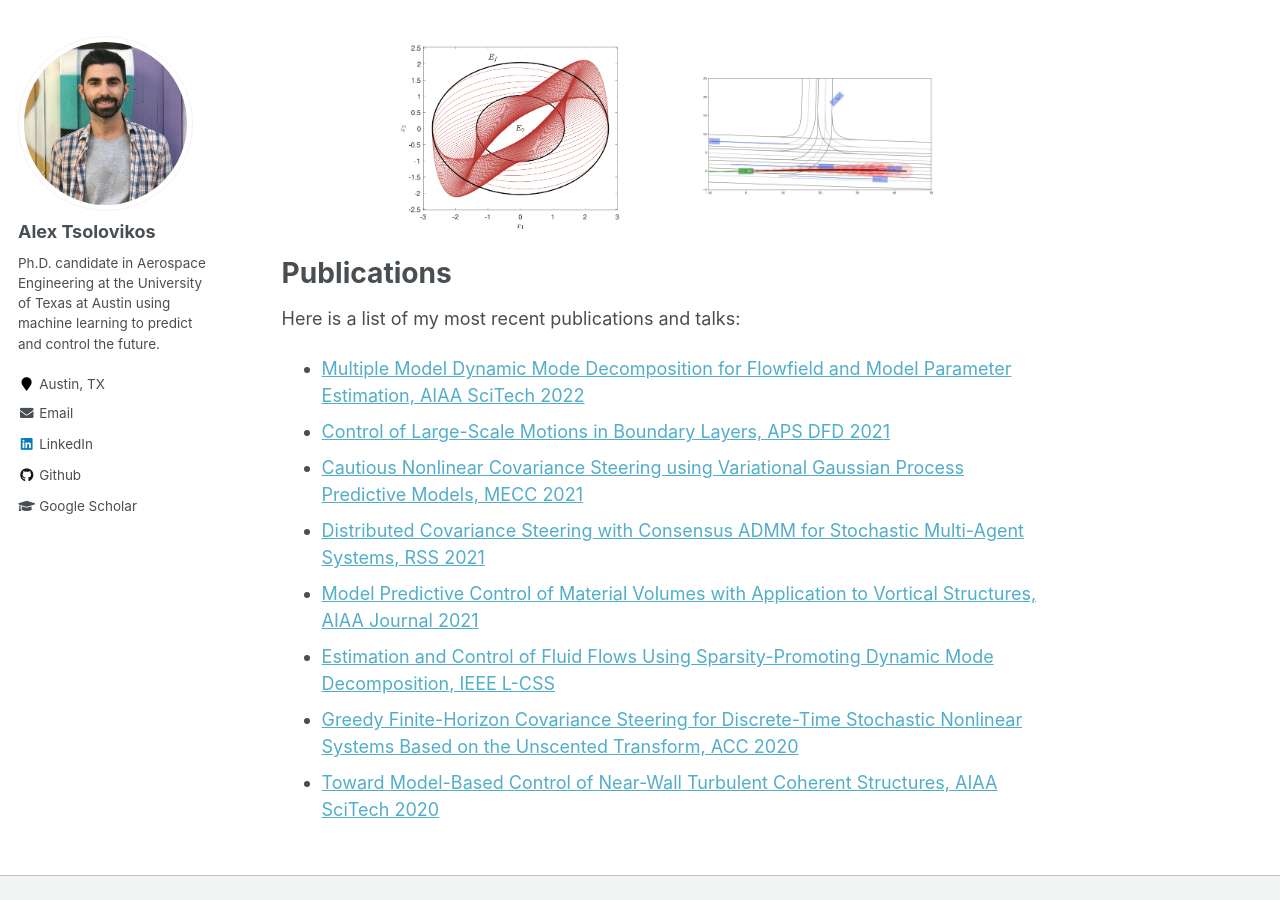
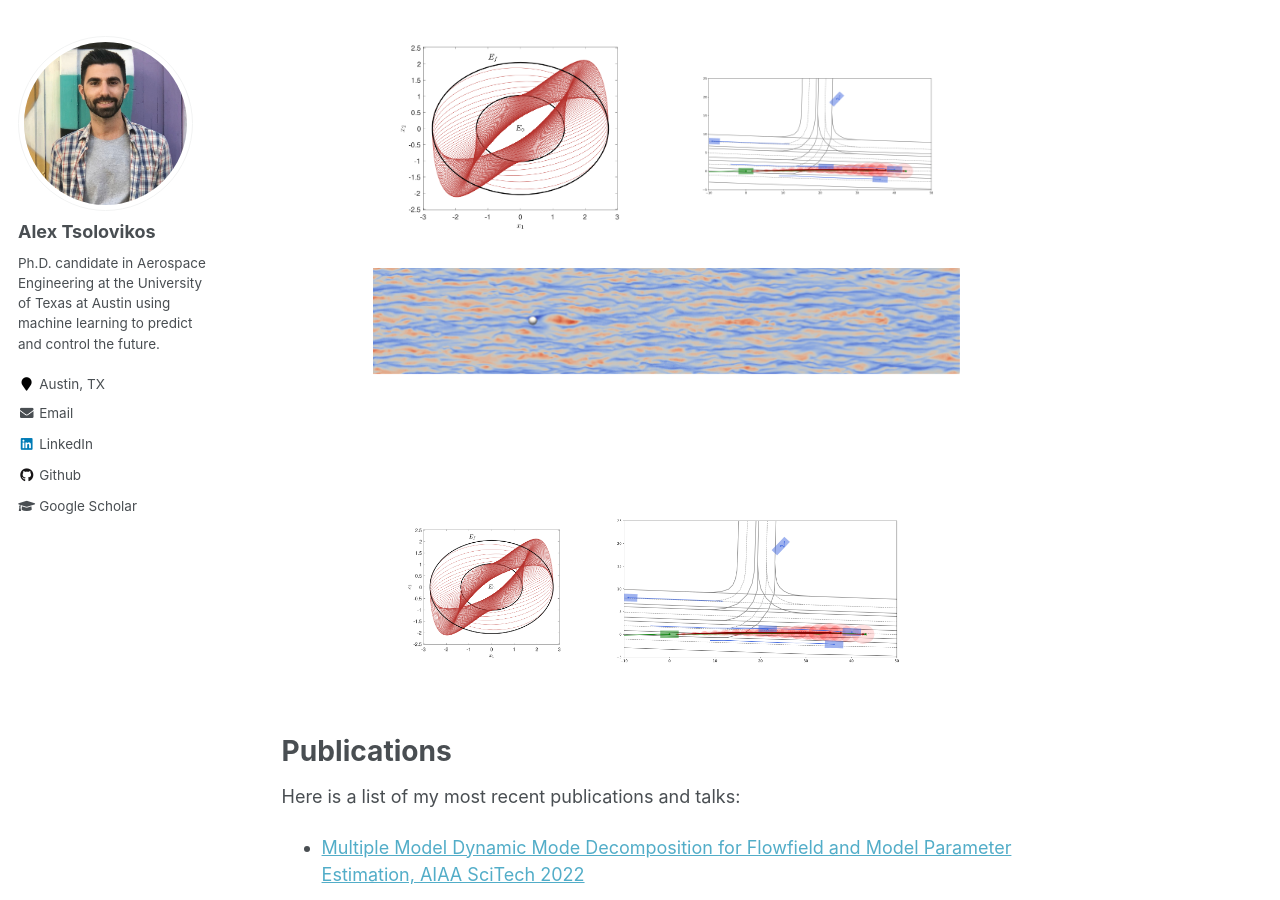
Before and after one commit to alextsolovikos/alextsolovikos.github.io, a Jekyll site: the page built from _pages/about.md, in a window 1280 px wide and 900 px high, scrolled down 1878 px. Built offline with Jekyll 4.4.1, drawn with Linux system fonts in a browser that asks for light colours.

Commit message:
Update about.md

```diff
--- a/_pages/about.md
+++ b/_pages/about.md
@@ -60,7 +60,21 @@
   </tbody>
 </table>
 
-
+<table style="width: 600px; margin-left: auto; margin-right: auto; border: 0px;">
+  <tbody>
+    <tr>
+      <td colspan=2 style="width: 600px; height: 200px; text-align: center; vertical-align: top; border: 0px;">
+        <a><img src="https://alextsolovikos.github.io/docs/gif_tbl_small_animation_top_vew.gif" alt="Flow Control" width="600px"></a>
+      </td>
+    </tr>
+    <tr>
+      <td style="width: 600px; height: 200px; text-align: center; vertical-align: top; border: 0px;">
+          <img src="https://alextsolovikos.github.io/docs/greedy_covariance_2d.png" alt="Stochastic Optimal Control" width="30%" />
+          <img src="https://alextsolovikos.github.io/docs/transformer_example_prediction.png" alt="Motion Prediction" width="60%" />
+      </td>
+    </tr>
+  </tbody>
+</table>
 
 
 
```
